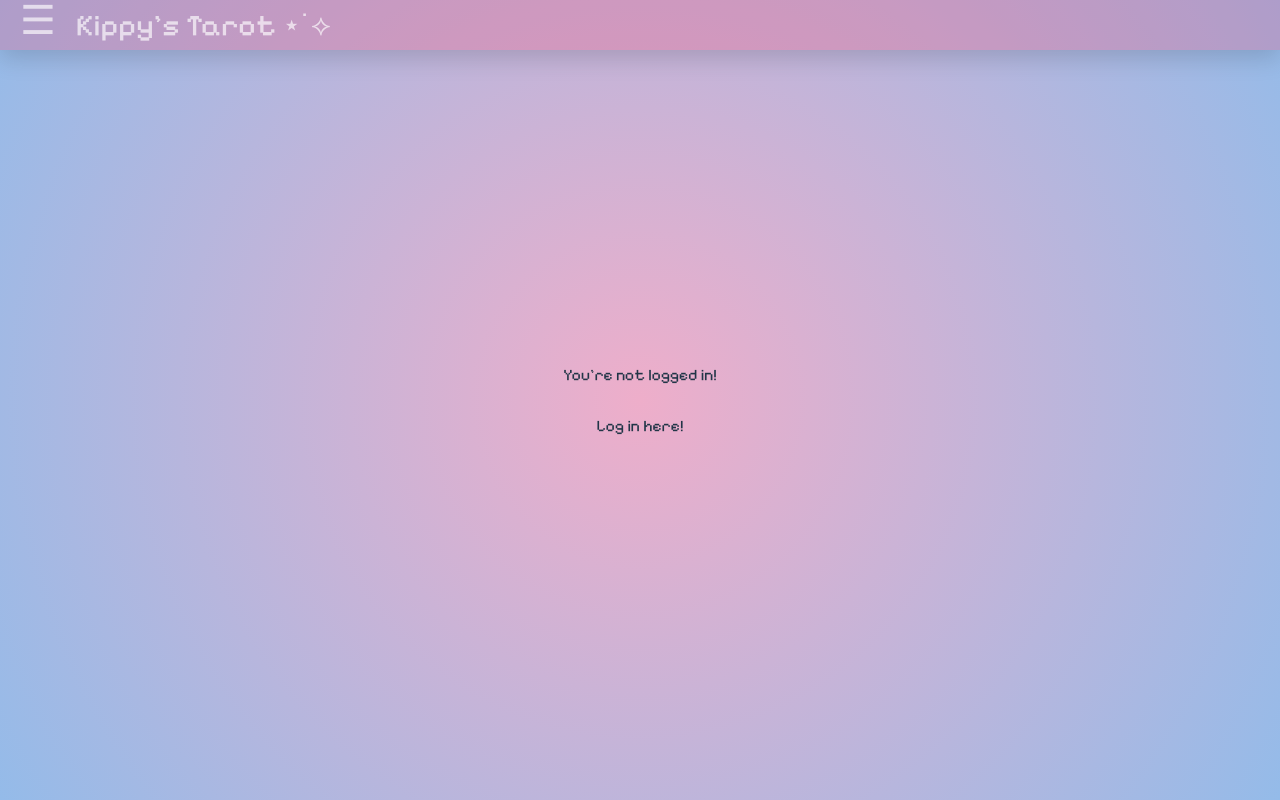
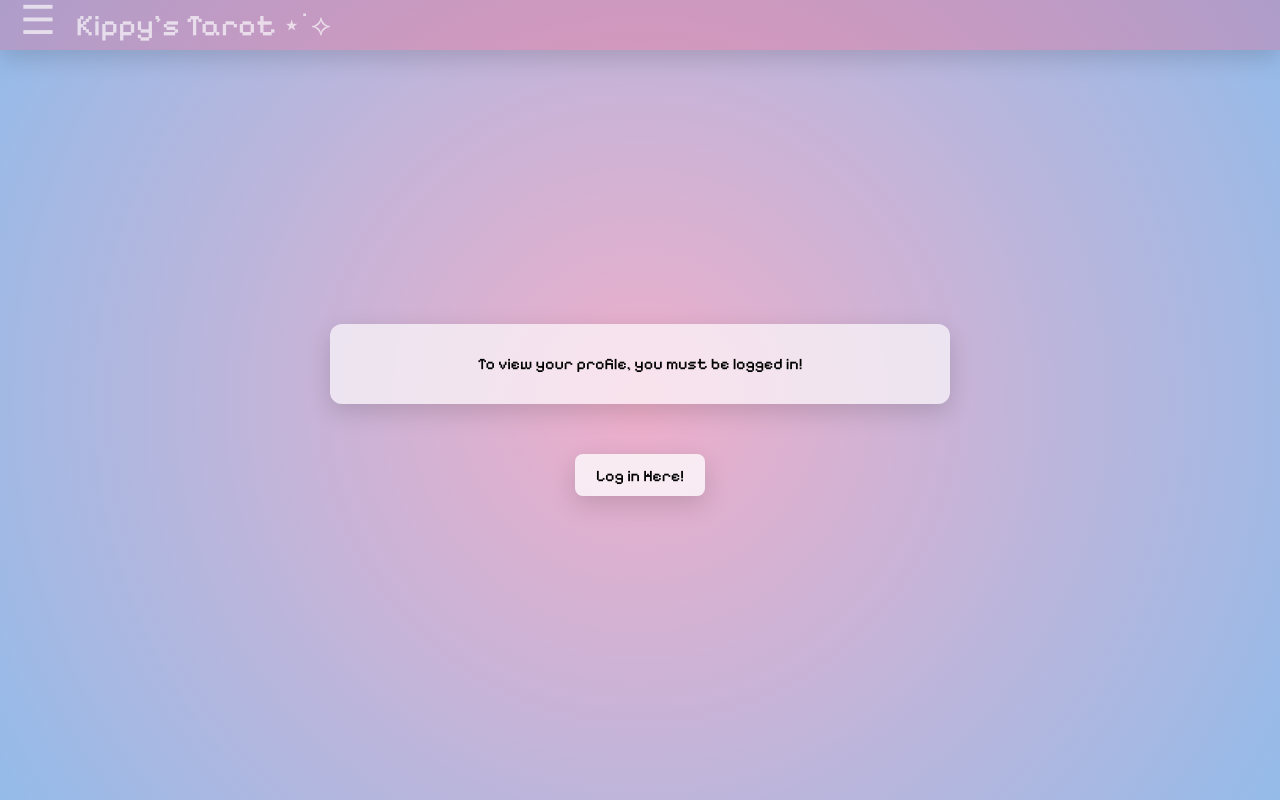
Before and after one commit to csierra988/KippysTarot, a React (Vite) app in the folder frontend/: page /Profile in a window 1280 px wide. Built offline with nearby package versions, Linux system fonts and the light colour scheme; no server answers.

Commit message:
user can delete their profile from firebase and removes info from db

```diff
--- a/frontend/src/api.jsx
+++ b/frontend/src/api.jsx
@@ -1,7 +1,7 @@
 //communication between the frontend and backend
 import axios from 'axios';
 import { auth } from './firebase';
-import { createUserWithEmailAndPassword, signInWithEmailAndPassword, updateProfile } from 'firebase/auth';
+import { createUserWithEmailAndPassword, signInWithEmailAndPassword, updateProfile, deleteUser } from 'firebase/auth';
 
 //production
 const API_BASE_URL = 'https://kippys-tarot-backend.vercel.app/api';
@@ -48,6 +48,7 @@ export const logout = async () => {
     }
 };
 
+//update name and/or email for a user
 export const updateUser = async ( firebase_uid, name, email ) => {
     try {
          const response = await axios.put(`${API_BASE_URL}/users/${firebase_uid}`, {
@@ -56,6 +57,22 @@ export const updateUser = async ( firebase_uid, name, email ) => {
          return response.data;
     } catch (err) {
         console.error('error with updating profile: ', err);
+        throw err;
+    }
+};
+
+//delete a users profile
+export const deleteUserProfile = async( user, firebase_uid ) => {
+    try {
+        //delete from firebase auth
+        await deleteUser(user);
+
+        //delete from db
+        const response = await axios.delete(`${API_BASE_URL}/users/${firebase_uid}`);
+        console.log('user profile deleted!');
+        return response.data;
+    } catch (err) {
+        console.error('error with deleting user: ', err);
         throw err;
     }
 };
@@ -104,6 +121,7 @@ export const getReading = async ( firebase_uid, readingId ) => {
     }
 };
 
+//update/save a journal entry for a reading
 export const saveEntry = async ( entry, readingId ) => {
     try {
         const response = await axios.put(`${API_BASE_URL}/readings/reading/${readingId}`,
@@ -116,6 +134,7 @@ export const saveEntry = async ( entry, readingId ) => {
     }
 }
 
+//delete a reading and its information
 export const deleteReading = async ( readingId ) => {
         try {
             const response = await axios.delete(`${API_BASE_URL}/readings/${readingId}`);
--- a/frontend/src/components/History.jsx
+++ b/frontend/src/components/History.jsx
@@ -13,6 +13,15 @@ const Wrapper = styled.div`
     min-height: 100vh;
     width: 100vw;
     padding-top: 80px;
+`;
+
+const CenteredWrapper = styled.form`
+    display: flex;
+    flex-direction: column;
+    justify-content: center;
+    align-items: center;
+    min-height: 100vh;
+    width: 100vw;
 `;
 
 const Content = styled.div`
@@ -84,9 +93,14 @@ const LoginButton = styled.button`
     color: black;
     box-shadow: 0 8px 24px hsla(0, 0%, 0%, .15);
     outline: none;
-    border: none;
+    border: 2px solid transparent;
     &:hover {
+        border: 2px solid rgba(104, 20, 138, 0.66);
         color: rgba(104, 20, 138, 0.66);
+    }
+    &:focus {
+        border: 2px solid rgba(104, 20, 138, 0.66);
+        outline: none;
     }
 `;
 
@@ -175,7 +189,7 @@ function History() {
     //user is not logged in
     if (!user) {
         return (
-            <Wrapper>
+            <CenteredWrapper>
                 <HistoryText>
                     <p>Log in to view your past saved readings.</p>
                 </HistoryText>
@@ -183,8 +197,7 @@ function History() {
                 <LoginButton onClick={loginPage}>
                     Log in Here!
                 </LoginButton>
-
-            </Wrapper>
+            </CenteredWrapper>
         );
     }
 
--- a/frontend/src/components/Login.jsx
+++ b/frontend/src/components/Login.jsx
@@ -139,7 +139,7 @@ function Login() {
 
     return (
         <LoginStyle onSubmit={loggingIn}>
-            Login Page
+            <p style={{ color: "black" }}>Login Page</p>
             {errorMessage && (
                 <Error>{errorMessage}</Error>
             )}
--- a/frontend/src/components/Profile.jsx
+++ b/frontend/src/components/Profile.jsx
@@ -2,8 +2,9 @@
 import styled from 'styled-components';
 import { useAuth } from '../hooks/useAuth';
 import { useState, useEffect } from 'react';
+import { useNavigate } from 'react-router-dom';
 import { updateProfile, updateEmail } from 'firebase/auth';
-import { updateUser } from '../api';
+import { updateUser, deleteUserProfile, logout } from '../api';
 
 const Wrapper = styled.form`
     display: flex;
@@ -71,10 +72,48 @@ const DeleteButton = styled.button`
     }
 `;
 
+const LoginButton = styled.button`
+    margin-top: 10px;
+    background: rgba(255, 255, 255, 0.75);
+    color: black;
+    box-shadow: 0 8px 24px hsla(0, 0%, 0%, .15);
+    outline: none;
+    border: 2px solid transparent;
+    &:hover {
+        border: 2px solid rgba(104, 20, 138, 0.66);
+        color: rgba(104, 20, 138, 0.66);
+    }
+    &:focus {
+        border: 2px solid rgba(104, 20, 138, 0.66);
+        outline: none;
+    }
+`;
+
+const ProfileText = styled.div`
+    display: flex;
+    width: 600px;
+    height: 60px;
+    margin: 20px auto 40px auto;
+    justify-content: center;
+    align-items: center;
+    text-align: center;
+    color: black;
+    background-color: rgba(255, 255, 255, 0.65);
+    box-shadow: 0 8px 24px hsla(0, 0%, 0%, .15);
+    padding: 10px;
+    font-weight: 420;
+    border-radius: 12px;
+`;
+
 function Profile () {
     const { user, isLoading } = useAuth();
     const [name, setName] = useState("");
     const [email, setEmail] = useState("");
+
+    const navigate = useNavigate();
+    const loginPage = () => {
+        navigate('/Login');
+    }
 
     useEffect(() => {
         if (user) {
@@ -91,8 +130,10 @@ function Profile () {
 
     if (!user) {
         return (<Wrapper>
-            <p>You're not logged in!</p>
-                <p>Log in here!</p>
+            <ProfileText>
+                <p>To view your profile, you must be logged in!</p>
+            </ProfileText>
+                <LoginButton onClick={loginPage}>Log in Here!</LoginButton>
         </Wrapper>);
     }
 
@@ -124,18 +165,35 @@ function Profile () {
     }
 
     const deleteProfile = async (event) => {
+        event.preventDefault();
         const confirmation = confirm("are you sure you want to delete your account?");
+
+        if (confirmation) {
+            try {
+                await deleteUserProfile(user, user.uid);
+                console.log('deleted profile');
+                alert('successfully deleted profile!');
+
+                await logout();
+                navigate('/');
+            } catch (err) {
+                console.error('error deleting profile: ', err);
+                alert('failed to delete profile!');
+            }
+        }
     }
 
     return (
         <Wrapper>
-            <p style={{ color: "black" }}>Meow! This is your profile!</p>
+            <ProfileText>
+                <p style={{ color: "black" }}>Meow! This is your profile! Change your name and email here if you wish.</p>
+            </ProfileText>
 
             <Content>
-                <p>Your name: </p>
+                <p style={{ color: "black" }}>Your name: </p>
                 <UserInput value={name} placeholder={"Your name"} onChange={changeName}/>
 
-                <p>Your email: </p>
+                <p style={{ color: "black" }}>Your email: </p>
                 <UserInput value={email} placeholder={"Your email"} onChange={changeEmail}/>
 
             </Content>
--- a/frontend/src/components/SignUp.jsx
+++ b/frontend/src/components/SignUp.jsx
@@ -118,7 +118,7 @@ function SignUp () {
 
     return (
         <Wrapper onSubmit={signingUp}>
-            Sign Up Page
+            <p style={{ color: "black" }}>Sign Up Page</p>
             {errorMessage && (
                 <Error>{errorMessage}</Error>
             )}
```
Also changed, not shown: 2 other files (tests, documents, lock files or other folders).
